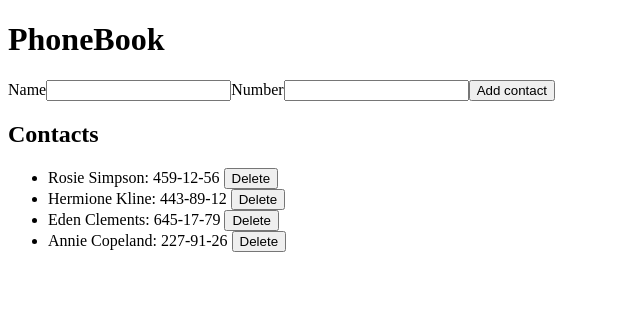
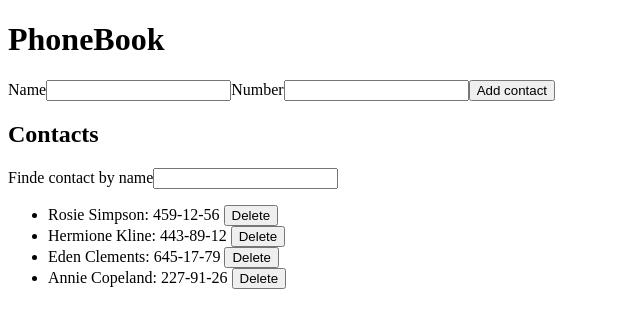
Before and after one commit to Boombling/goit-react-hw-06-phonebook, a React (Create React App) app: page / in a window 1280 px wide. Shown: the top 328 px of the page, without its empty margins (0-640 px from the left). Built offline with nearby package versions, Linux system fonts and the light colour scheme.

Commit message:
adds a filter and a way to delete contacts

```diff
--- a/src/App.js
+++ b/src/App.js
@@ -1,6 +1,7 @@
 import React, { Component } from 'react';
 import PhoneBook from './components/Phonebook';
 import ContactList from './components/ContactsList';
+import FilterContact from './components/FilterContact';
 
 class App extends Component {
   state = {
@@ -21,21 +22,38 @@ class App extends Component {
       }))
   }
   getContacts = () => {
-    const { filter, contacts } = this.state;
+    const { contacts, filter } = this.state;
     const lowerCase = filter.toLowerCase();
     return contacts.filter((contact) =>
       contact.name.toLowerCase().includes(lowerCase)
     );
   };
 
+  changeFilter = e => {
+    this.setState({ filter: e.currentTarget.value });
+  }
 
-  render (){
+  getVisibleContact = () => {
+    const { filter, contacts } = this.state;
+
+    const normalizedFilter = filter.toLowerCase();
+
+    return contacts.filter(contact => contact.text.toLowerCase().includes(normalizedFilter));
+  }
+  deleteContact = (contactId) => {
+    this.setState(prevState => ({
+      contacts: prevState.contacts.filter( contact => contact.id !== contactId)
+    }))
+  }
+
+  render() {
     return (
       <div>
         <h1>PhoneBook</h1>
         <PhoneBook onSubmit={this.formSubmitHandler} />
         <h2>Contacts</h2>
-        <ContactList contactList={this.getContacts()}/>
+        <FilterContact value={this.state.filter} onChange={this.changeFilter}/>
+        <ContactList contactList={this.getContacts()} onDeleteContact={this.deleteContact}/>
       </div>
     )
   }
--- /dev/null
+++ b/src/components/FilterContact.js
@@ -0,0 +1,13 @@
+import React from "react";
+
+
+const FilterContact = ({value, onChange}) => (
+    <div>
+        <label>
+            Finde contact by name
+            <input type='text' value={value} onChange={onChange}></input>
+        </label>
+    </div>
+)
+
+export default FilterContact
```
